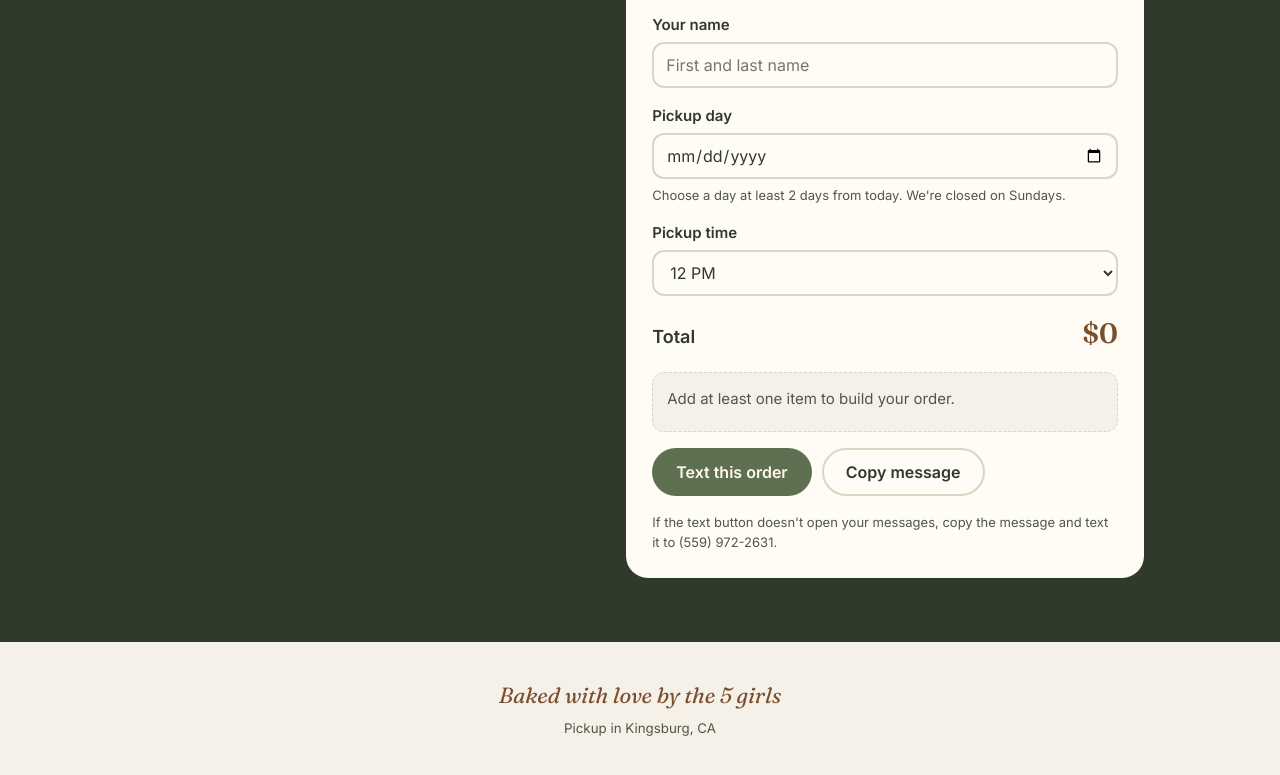
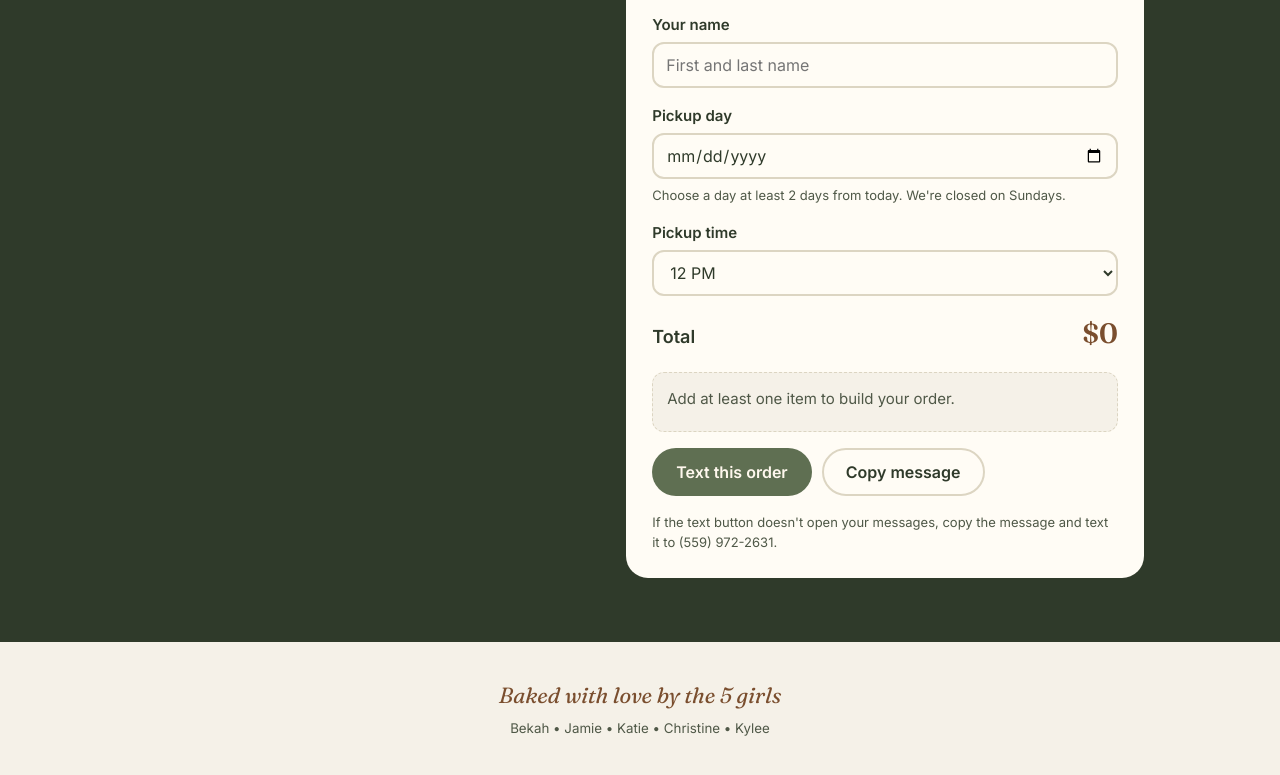
Before and after one commit to 5girlskitchen/5girlskitchen.github.io, a plain HTML site: page index.html in a window 1280 px wide. Shown: the part 1974-2749 px from the top of the page. Drawn offline with Linux system fonts and the light colour scheme.

Commit message:
Show the girls' names in the footer
Co-Authored-By: Claude Opus 5.5 <noreply@anthropic.com>
Claude-Session: https://claude.ai/code/session_01MijwfJZ625XpMzrwUG1AZf

```diff
--- a/index.html
+++ b/index.html
@@ -259,7 +259,7 @@ footer small{color:var(--ink-soft)}
 <footer>
   <div class="wrap">
     <p class="sig">Baked with love by the 5 girls</p>
-    <small>Pickup in Kingsburg, CA</small>
+    <small>Bekah • Jamie • Katie • Christine • Kylee</small>
   </div>
 </footer>
 
```
